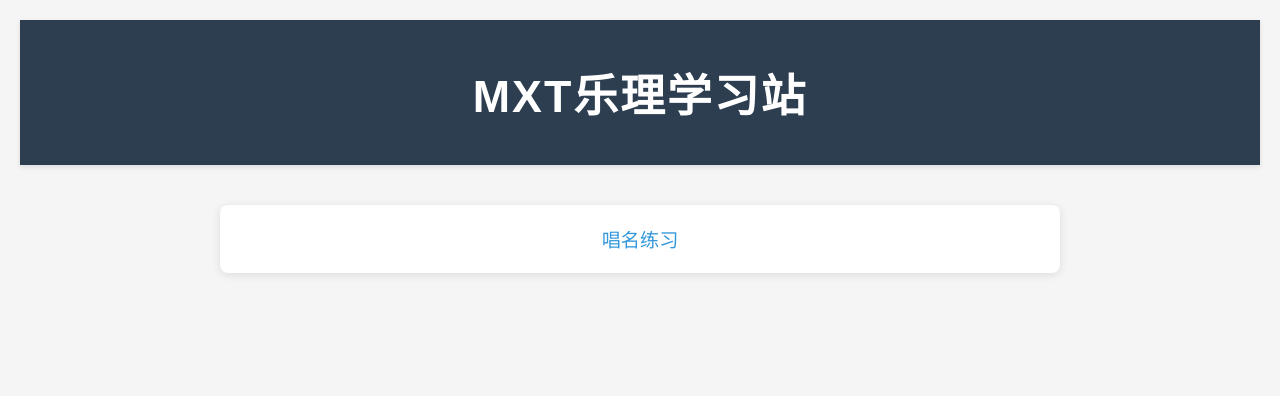
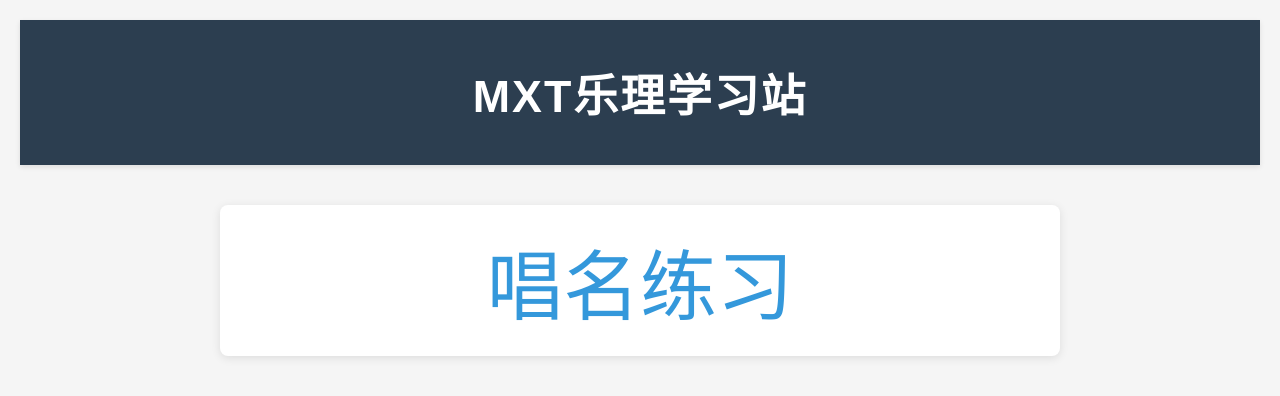
Before and after one commit to Rafael-Gao/Learning-music-theory, a plain HTML site: page index.html in a window 1280 px wide. Drawn offline with Linux system fonts and the light colour scheme.

Commit message:
优化字体

```diff
--- a/index.html
+++ b/index.html
@@ -49,7 +49,7 @@
         .nav-item a {
             text-decoration: none;
             color: #3498db;
-            font-size: 1.2em;
+            font-size: 4.8em;
             padding: 10px 20px;
             border-radius: 5px;
             transition: all 0.3s ease;
```
